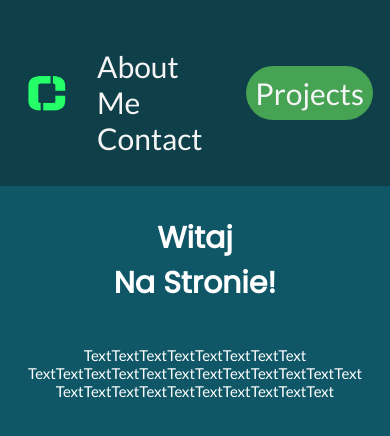
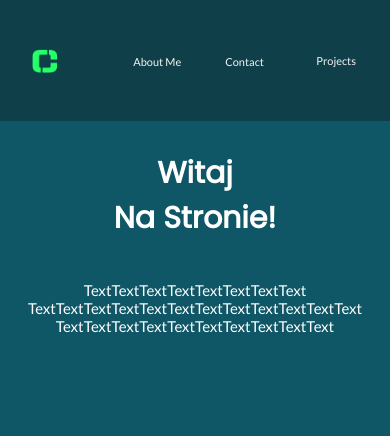
Before and after one commit to kasztan2137/strona, a plain HTML site: page index.html in a window 390 px wide. Drawn offline with Linux system fonts and the light colour scheme.

Commit message:
Add files via upload

```diff
--- a/style.css
+++ b/style.css
@@ -73,23 +73,39 @@
     background-color:#0F3F49;
 }
 
-/* ---------NAVBAR_MOBILE--------- */
+/* ---------NAVBAR FOR TABLETS--------- */
 
-@media only screen and (max-width: 640px) {
+@media only screen and (min-width: 768px) {
     .nav_btn a, .contact {
         font-family: 'Lato', sans-serif;
-        font-weight: 500px;
-        font-size: 11px;
+        font-weight: 500;
+        font-size: 60px;
         color: whitesmoke;
         text-decoration: none;
         background: #0F3F49;
     }
+}
 
-    .nav_bar {
-        display: flex;
-        justify-content: space-between;
-        align-items: center;
-        padding: 30px 10px;
+@media only screen and (max-width: 1024px) {
+    .nav_btn a, .contact {
+        font-family: 'Lato', sans-serif;
+        font-weight: 500;
+        font-size: 25px;
+        color: whitesmoke;
+        text-decoration: none;
+        background: #0F3F49;
+    }
+}
+
+
+/* ---------NAVBAR FOR MOBILES--------- */
+
+@media only screen and (min-width: 375px) {
+    .nav_btn a, .contact {
+        font-family: 'Lato', sans-serif;
+        font-weight: 500;
+        font-size: 11px;
+        color: whitesmoke;
         background: #0F3F49;
     }
 
@@ -97,64 +113,16 @@
         cursor: pointer;
         margin-left: 15px;
         background-color: #0F3F49;
-        height: 60px;
+        height: 40px;
     }
-
-    .nav_links {
-        list-style: none;
-        background-color: #0F3F49;
-    }
-
-    .nav_links li {
-        display: inline-block;
-        padding: 0px 20px;
-        background: #0F3F49;
-    }
-
-    .nav_links li a {
-        transition: all 0.3s ease 0s;
-        background-color: #0F3F49;
-    }
-
-    .nav_links li a:hover {
-        color: #25FF68;
-    }
-
-    .contact {
-        padding: 9px;
-        background-color: #47A354;
-        border: none;
-        border-radius: 50px;
-        cursor: pointer;
-        transition: all 0.5s ease 0s;
-        margin: 15px;
-    }
-
-    .contact:hover {
-        background-color: #25FF68
-
-    }
-
-    .cta {
-        background-color:#0F3F49;
-    }
-
 }
 
-@media only screen and (min-width: 340px) {
+@media only screen and (max-width: 640px) {
     .nav_btn a, .contact {
         font-family: 'Lato', sans-serif;
-        font-weight: 500px;
-        font-size: 30px;
+        font-weight: 500;
+        font-size: 11px;
         color: whitesmoke;
-        text-decoration: none;
-        background: #0F3F49;
-    }
-
-    .nav_bar {
-        display: flex;
-        justify-content: space-between;
-        padding: 30px 2px;
         background: #0F3F49;
     }
 
@@ -162,47 +130,18 @@
         cursor: pointer;
         margin-left: 15px;
         background-color: #0F3F49;
-        height: 60px;
+        height: 40px;
     }
 
-    .nav_links {
-        list-style: none;
-        background-color: #0F3F49;
-    }
-
-    .nav_links li {
-        display: inline-block;
-        padding: 0px 20px;
-        background: #0F3F49;
-    }
-
-    .nav_links li a {
-        transition: all 0.3s ease 0s;
-        background-color: #0F3F49;
-    }
-
-    .nav_links li a:hover {
-        color: #25FF68;
-    }
-
-    .contact {
-        padding: 9px;
-        background-color: #47A354;
-        border: none;
-        border-radius: 50px;
-        cursor: pointer;
-        transition: all 0.5s ease 0s;
-        margin: 15px;
-    }
-
-    .contact:hover {
-        background-color: #25FF68
-
-    }
-
-    .cta {
-        background-color:#0F3F49;
-    }
+    .paragraph span {
+        color: white;
+        font-size: 50px;
+        font-family: 'Lato';
+        margin-top: 40px;
+        text-align: center;
+        display: block; opacity: 0;
+        animation: reveal .5s forwards var(--delay);
+      }
 }
 
 /* ---------TITLE & PARAGRPH--------- */
```
